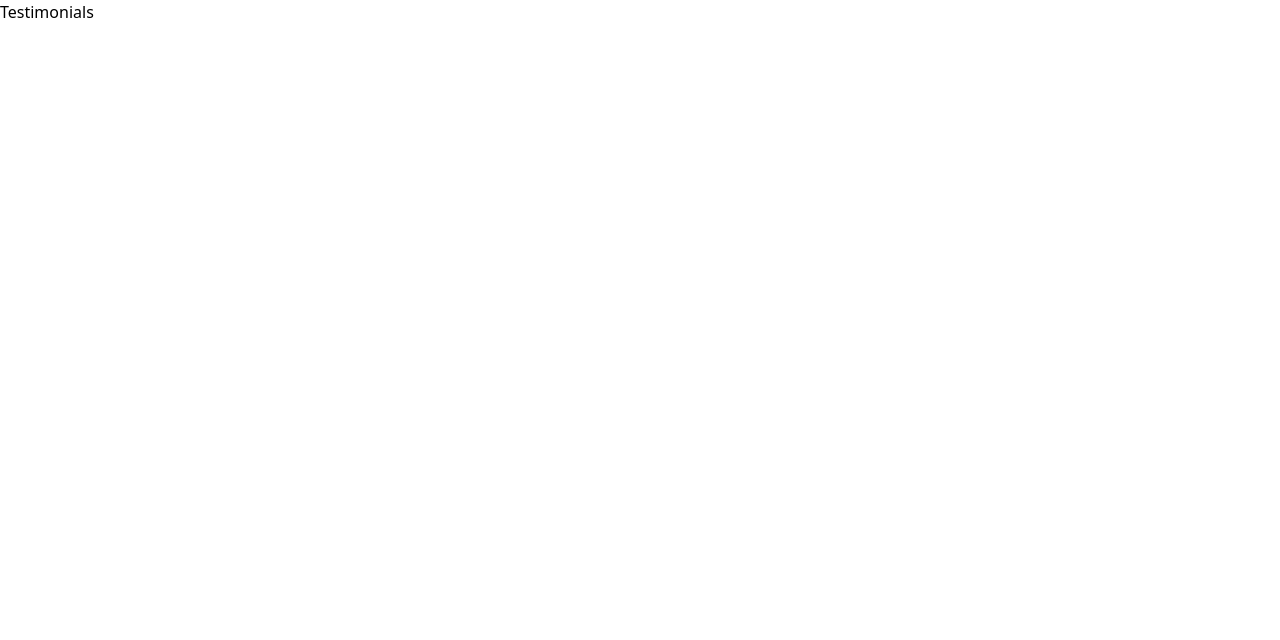
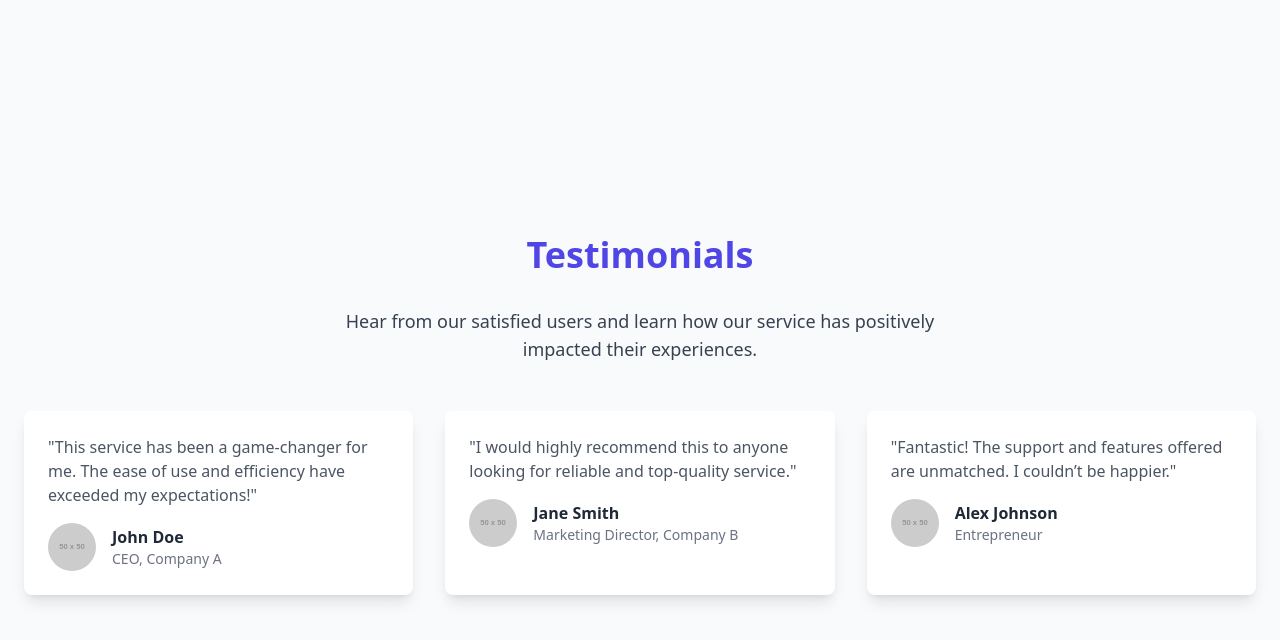
Before and after one commit to WEBDEV-Rajat/Agile-Avengers, a React (Create React App) app in the folder frontend/: page /testimonials in a window 1280 px wide. Shown: the top 640 px of the page. Built offline with nearby package versions, Linux system fonts and the light colour scheme.

Commit message:
reset password page added

```diff
--- a/frontend/src/App.js
+++ b/frontend/src/App.js
@@ -30,7 +30,7 @@ function App() {
         <Route path="/contact-us" element={<ContactUs />} />
 
         <Route path="/*" element={<FilenotFound />} />
-        {/* <Route path="http://localhost:5000/api/v1/users/reset-password/:token" element={<ResetPasswordPage />} /> */}
+        <Route path="/reset-password/:token" element={<ResetPasswordPage />} />
 
       </Routes>
       <ToastContainer position="top-right" theme="dark" />
--- a/frontend/src/Landingpage/Components/Navbar.css
+++ b/frontend/src/Landingpage/Components/Navbar.css
@@ -34,18 +34,18 @@
     font-size: 30px;
     margin-top: 25px;
   }
+
+  nav h1 button {
+    cursor: pointer;
+    font-size: 15px;
+    /* margin-top: 25px; */
+
+  }
   h1 {
     cursor: pointer;
     margin-top: 30px;
   }
-  button {
-    margin-top: 25px;
-    padding: 12px;
-    color: white;
-    border-radius: 5px;
-    border: none;
-    cursor: pointer;
-  }
+
   .sign-in {
     background-color: #0d910d;
   }
--- a/frontend/src/Landingpage/Components/Navbar.jsx
+++ b/frontend/src/Landingpage/Components/Navbar.jsx
@@ -1,51 +1,50 @@
 import React from "react";
 import "./Navbar.css";
-
-import { Link, NavLink } from "react-router-dom";
-import { logout} from "../../redux/Slices/user.slices";
+import { Link } from "react-router-dom";
+import { logout } from "../../redux/Slices/user.slices";
 import { toast } from "react-toastify";
 import { useDispatch, useSelector } from "react-redux";
+
 const Navbar = () => {
-  const { loading, isAuthenticated, error } = useSelector(
-    (state) => state.user
-  );
-  const dispatch = useDispatch()
+  const { loading, isAuthenticated, error } = useSelector((state) => state.user);
+  const dispatch = useDispatch();
+
   const handleLogout = () => {
     dispatch(logout());
     toast.success("Logged out successfully.");
   };
+
   return (
     <div>
-      <div class="container">
-        <div class="glass">
+      <div className="container">
+        <div className="glass">
           <nav>
             <h1>
-              <Link to={"/"}>ExpenseGuru</Link>
+              <Link to="/">ExpenseGuru</Link>
             </h1>
             <h1>
-              <Link to={"/features"}>Features</Link>
+              <Link to="/features">Features</Link>
             </h1>
             <h1>
-              <Link to={"/testimonials"}>Testimonials</Link>
+              <Link to="/testimonials">Testimonials</Link>
             </h1>
             <h1>
-              <Link to={"/about-us"}>About Us</Link>
+              <Link to="/about-us">About Us</Link>
             </h1>
             <h1>
-              <Link to={"/contact-us"}>Contact Us</Link>
-            </h1>
-            <h1>{
-              (isAuthenticated)?<button onClick={handleLogout}>logout</button>
-              :<Link to={"/login"}>Login</Link>
-              }
-
+              <Link to="/contact-us">Contact Us</Link>
             </h1>
             <h1>
-              <Link to={"/register"}>Get Started</Link>
+              {isAuthenticated ? (
+                <button onClick={handleLogout}>Logout</button>
+              ) : (
+                <>
+                  <Link to="/login">Login</Link>
+                  <span> / </span>
+                  <Link to="/register">Get Started</Link>
+                </>
+              )}
             </h1>
-
-            {/* <h1>Get Started</h1> */}
-            {/* <Link to = */}
           </nav>
         </div>
       </div>
--- a/frontend/src/pages/ResetPasswordPage.jsx
+++ b/frontend/src/pages/ResetPasswordPage.jsx
@@ -8,7 +8,7 @@ export const ResetPasswordPage = () => {
   const [newPassword, setNewPassword] = useState("");
   const [confirmPassword, setConfirmPassword] = useState("");
   const dispatch = useDispatch();
-  const { token } = useParams(); // Get the token from the URL
+  const { token } = useParams();
   const { loading, message, error } = useSelector((state) => state.user);
   const navigate = useNavigate();
 
@@ -20,15 +20,14 @@ export const ResetPasswordPage = () => {
       return;
     }
 
-    const formData = { password: newPassword, token };
-    dispatch(resetPassword(formData)); // Dispatch the reset password action
+    const formData = { password: newPassword, token }; // Include token in formData
+    dispatch(resetPassword(formData));
   };
 
-  // Display success or error messages as toasts and handle navigation
   useEffect(() => {
     if (loading) {
-      toast.success(message);
-      navigate("/login"); // Redirect to login after successful reset
+      toast.success("Password reset successfully");
+      navigate("/login");
     }
     if (error) {
       toast.error(error);
@@ -74,5 +73,3 @@ export const ResetPasswordPage = () => {
     </section>
   );
 };
-
-// export const ResetPasswordPage;
--- a/frontend/src/pages/Testimonials.jsx
+++ b/frontend/src/pages/Testimonials.jsx
@@ -1,9 +1,69 @@
-import React from 'react'
+import React from 'react';
 
 function Testimonials() {
   return (
-    <div>Testimonials</div>
-  )
+    <div className="min-h-screen flex flex-col items-center justify-center bg-gray-50 py-12 px-6">
+      <h1 className="text-4xl font-bold text-indigo-600 mb-8">Testimonials</h1>
+      <p className="text-lg text-gray-700 text-center max-w-2xl mb-12">
+        Hear from our satisfied users and learn how our service has positively impacted their experiences.
+      </p>
+      <div className="grid grid-cols-1 md:grid-cols-2 lg:grid-cols-3 gap-8">
+        {/* Testimonial Card 1 */}
+        <div className="bg-white shadow-lg rounded-lg p-6 transition duration-300 ease-in-out transform hover:scale-105 hover:shadow-2xl hover:bg-indigo-50">
+          <p className="text-gray-600 mb-4">
+            "This service has been a game-changer for me. The ease of use and efficiency have exceeded my expectations!"
+          </p>
+          <div className="flex items-center">
+            <img
+              src="https://via.placeholder.com/50"
+              alt="User"
+              className="w-12 h-12 rounded-full mr-4"
+            />
+            <div>
+              <h3 className="font-semibold text-gray-800">John Doe</h3>
+              <p className="text-sm text-gray-500">CEO, Company A</p>
+            </div>
+          </div>
+        </div>
+
+        {/* Testimonial Card 2 */}
+        <div className="bg-white shadow-lg rounded-lg p-6 transition duration-300 ease-in-out transform hover:scale-105 hover:shadow-2xl hover:bg-indigo-50">
+          <p className="text-gray-600 mb-4">
+            "I would highly recommend this to anyone looking for reliable and top-quality service."
+          </p>
+          <div className="flex items-center">
+            <img
+              src="https://via.placeholder.com/50"
+              alt="User"
+              className="w-12 h-12 rounded-full mr-4"
+            />
+            <div>
+              <h3 className="font-semibold text-gray-800">Jane Smith</h3>
+              <p className="text-sm text-gray-500">Marketing Director, Company B</p>
+            </div>
+          </div>
+        </div>
+
+        {/* Testimonial Card 3 */}
+        <div className="bg-white shadow-lg rounded-lg p-6 transition duration-300 ease-in-out transform hover:scale-105 hover:shadow-2xl hover:bg-indigo-50">
+          <p className="text-gray-600 mb-4">
+            "Fantastic! The support and features offered are unmatched. I couldn’t be happier."
+          </p>
+          <div className="flex items-center">
+            <img
+              src="https://via.placeholder.com/50"
+              alt="User"
+              className="w-12 h-12 rounded-full mr-4"
+            />
+            <div>
+              <h3 className="font-semibold text-gray-800">Alex Johnson</h3>
+              <p className="text-sm text-gray-500">Entrepreneur</p>
+            </div>
+          </div>
+        </div>
+      </div>
+    </div>
+  );
 }
 
-export default Testimonials
+export default Testimonials;
--- a/frontend/src/redux/Slices/user.slices.js
+++ b/frontend/src/redux/Slices/user.slices.js
@@ -112,7 +112,7 @@ const userSlice = createSlice({
     },
     resetPasswordSuccess(state, action) {
       state.loading = false;
-      state.isAuthenticated = false; // Optionally keep this true if the user is authenticated
+      state.isAuthenticated = false;
       state.user = {};
       state.error = null;
       state.message = action.payload.message;
@@ -185,8 +185,8 @@ export const resetPassword = (data) => async (dispatch) => {
   dispatch(userSlice.actions.resetPasswordRequest());
   try {
     const response = await axios.post(
-      "http://localhost:3000/api/v1/users/reset-password/:token",
-      data,
+      `http://localhost:5000/api/v1/users/reset-password/${data.token}`,
+      { password: data.password },
       {
         withCredentials: true,
         headers: { "Content-Type": "application/json" },
```
Also changed, not shown: frontend/src/pages/ContactUs.jsx (+68 -4 lines), frontend/src/pages/Features.jsx (+50 -4 lines), 1 other file (tests, documents, lock files or other folders).
